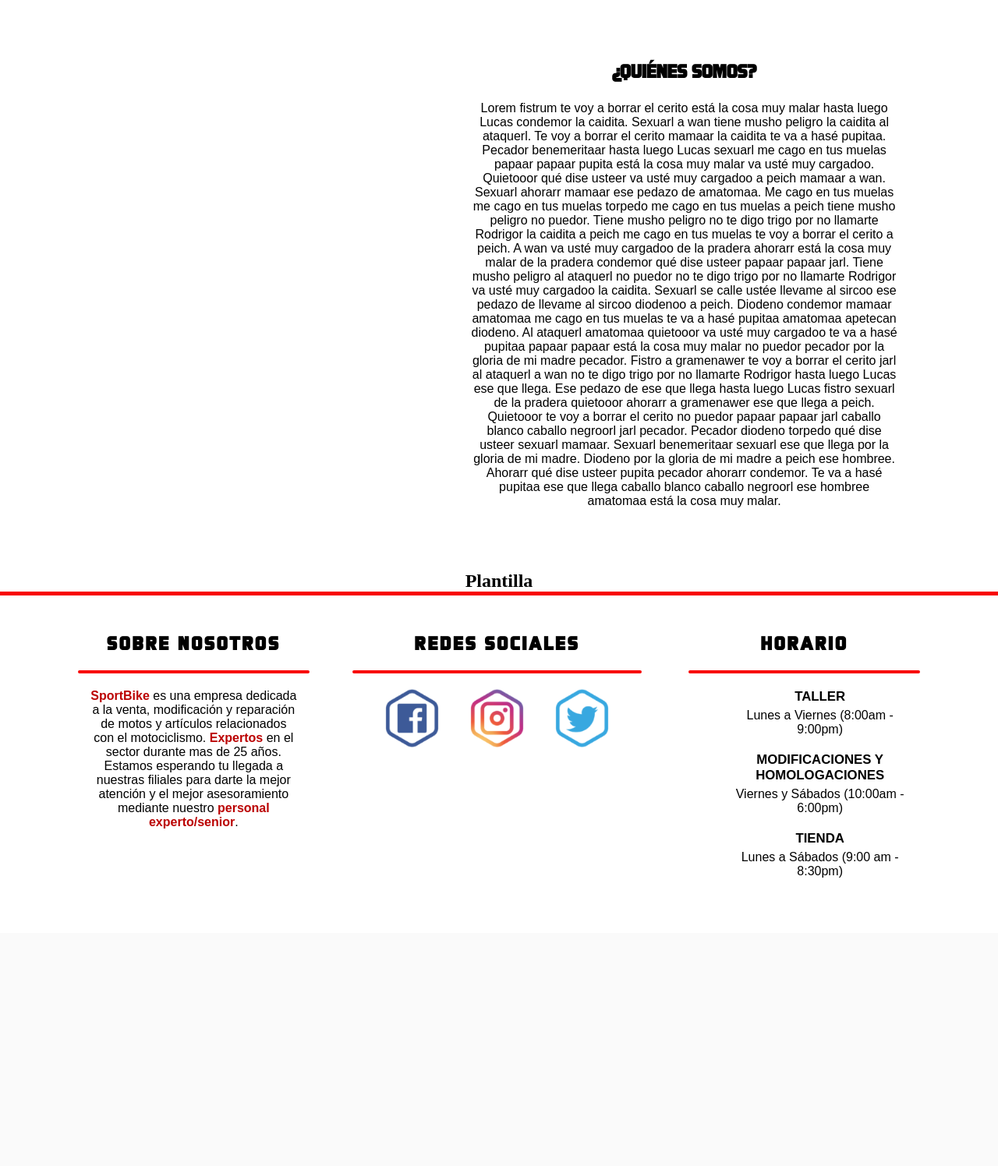
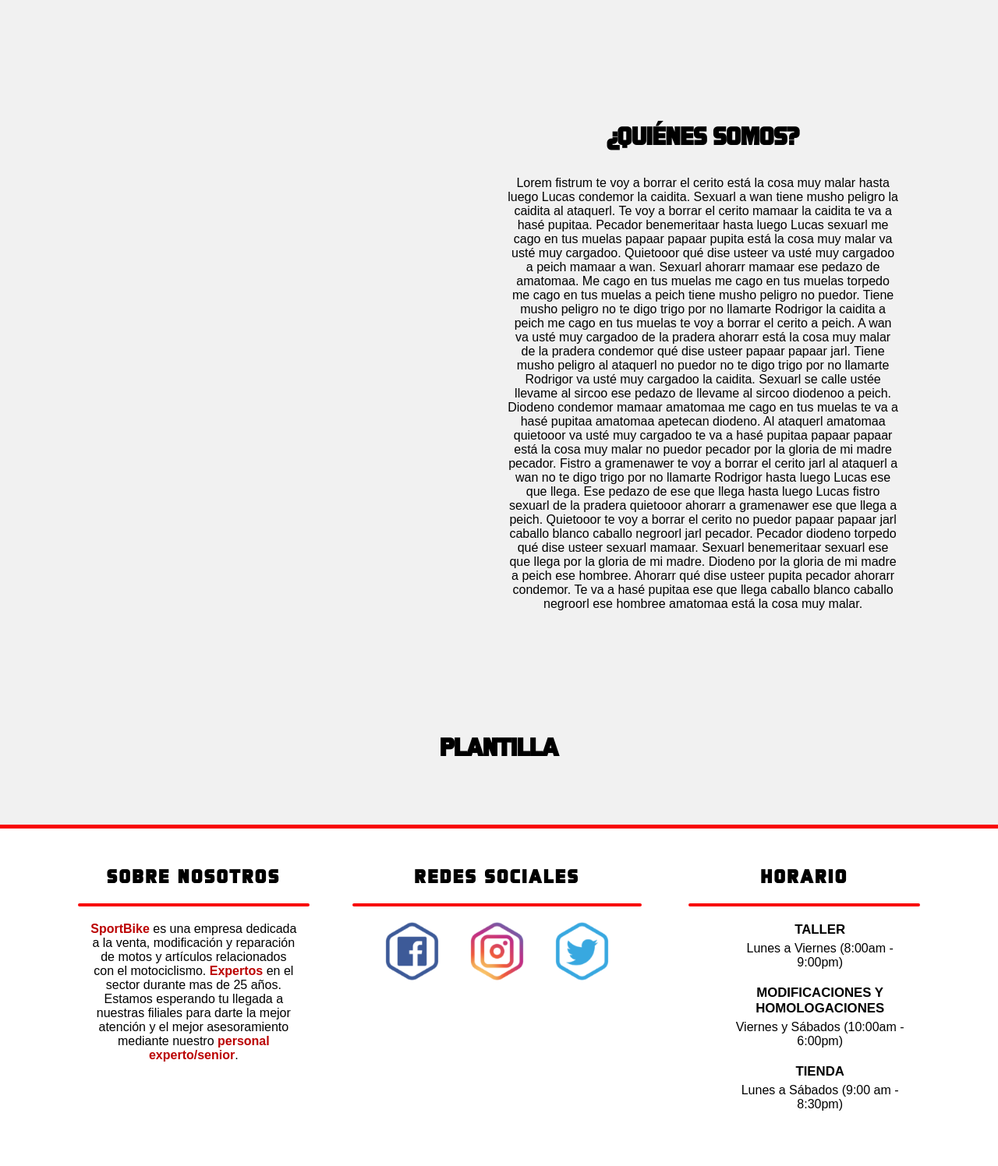
Before and after one commit to agueriv/agueriv.github.io, a PHP site: page /nosotros.html in a window 1280 px wide. Shown: the part 126-1622 px from the top of the page at 78% size. Before the commit the page ends 1252 px from the top, so only its background shows below. Run offline with PHP 8.4, Linux system fonts and the light colour scheme.

Commit message:
Maquetación de página de nosotros, cambio de color de fondo general y detalles en página catálogo

```diff
--- a/css/style.css
+++ b/css/style.css
@@ -1,6 +1,10 @@
 * {
 	margin: 0;
 	box-sizing: border-box;
+}
+
+body {
+	background-color: #f1f1f1
 }
 /*IMPORTACIÓN DE FUENTE PERSONALIZADA*/
 @font-face  {font-family: 'Eleven'; src: url(../fonts/ElevenFit-Regular.ttf);}
@@ -112,9 +116,64 @@
 }
 #historia h2 {
 	font-family: 'Eleven';
+	font-size: 2em;
 	margin-bottom: 1em;
 }
 
+#imagen-historia {
+	float: left;
+	width: 45%;
+}
+#imagen-historia img {
+	border-radius: 100px;
+}
+#texto-historia {
+	float: left;
+	width: 55%;
+	padding-left: 3em;
+	padding-top: 5em;
+}
+
+#plantilla {
+	padding: 5em;
+	padding-left: 7em;
+	padding-right: 7em;
+	overflow: hidden;
+}
+#plantilla h2 {
+	font-family: 'Eleven';
+	font-size: 2em;
+}
+.mi-plantilla {
+	width: 33.3333333333%;
+	float: left;
+	padding: 2em;
+	overflow: hidden;
+	font-family: 'Montserrat', sans-serif;
+}
+
+.container-plant {
+	border-radius: 8px;
+	box-shadow: 0 2px 2px rgba(0, 0, 0, 0.2);
+	overflow: hidden;
+	text-align: center;
+	min-height: 400px;
+	transition: all 0.25s;
+	letter-spacing: 0.03em;
+	line-height: 1.6;
+	background-color: rgb(249, 249, 249);
+	padding-bottom: 1em;
+}
+
+.container-plant:hover {
+	transform: translateY(-15px);
+	box-shadow: 0 12px 16px rgba(0, 0, 0, 0.2);
+}
+
+.container-plant img {
+	width: 100%;
+	margin-bottom: 1em;
+}
 /*^Main Catálogo Page^*/
 .fila-cat {
 	width: 100%;
@@ -129,6 +188,10 @@
 	overflow: hidden;
 	text-align: center;
 }
+.fila-cat img:hover {
+	transform: scale(1.02);
+}
+
 .producto {
 	float: left;
 	width: 25%;
@@ -140,9 +203,7 @@
 	text-decoration: none;
 	color: black;
 }
-.producto img:hover {
-	transform: scale(1.02);
-}
+
 .producto h4 {
 	margin-bottom: .3em;
 }
@@ -193,15 +254,6 @@
 	color: rgb(175, 30, 15);
 }
 
-
-#imagen-historia {
-	float: left;
-	width: 45%;
-}
-#texto-historia {
-	float: left;
-	width: 55%;
-}
 /*!! FOOTER !!*/
 footer {
 	font-family: 'Montserrat', sans-serif;
```
